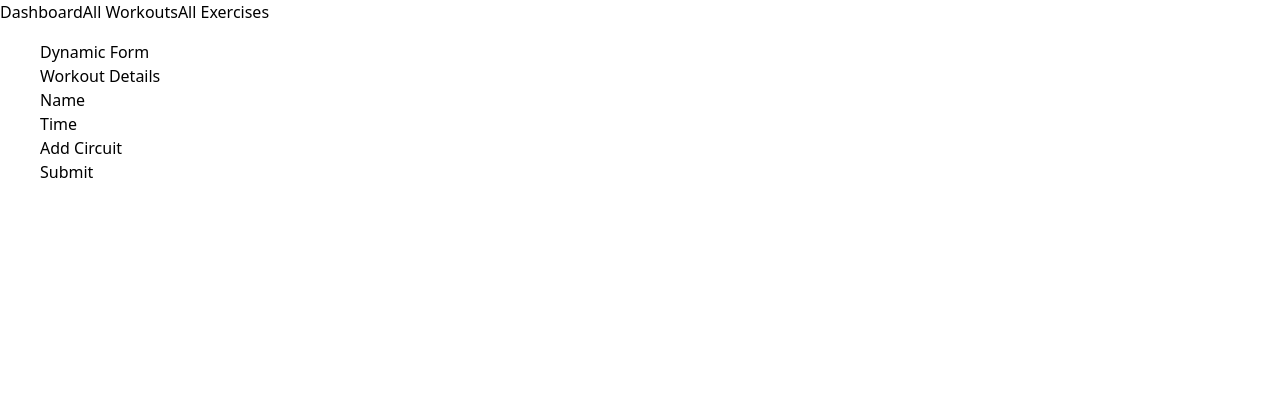
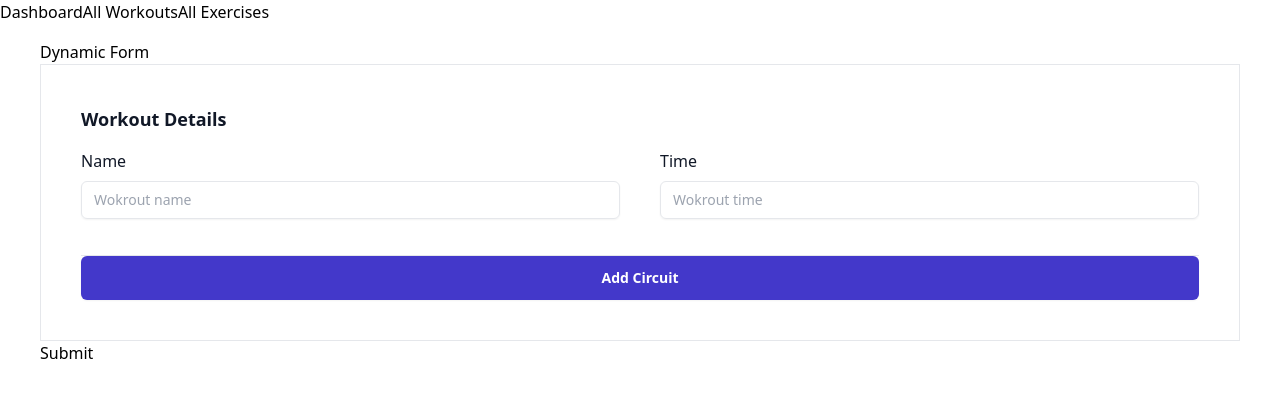
Before and after one commit to irynahowarth/fitness-app, a React (Vite) app: page /admin/workouts/edit/1 in a window 1280 px wide. Shown: the top 398 px of the page. Built offline with nearby package versions, Linux system fonts and the light colour scheme; what miragejs would draw is missing.

Commit message:
[style]WorkoutEdit: add styles

```diff
--- a/src/Pages/Admin/WorkoutEdit.jsx
+++ b/src/Pages/Admin/WorkoutEdit.jsx
@@ -32,32 +32,46 @@ export default function WorkoutEdit() {
     <div className="App">
       <h1>Dynamic Form</h1>
       <form>
-        <section>
-          <h3>Workout Details</h3>
-          <div>
-            <label htmlFor="workout-name">Name</label>
+        <section className="border p-10 flex flex-col">
+          <div className="border-b pb-5">
+            <h2 className="text-lg font-semibold leading-7 text-gray-900 mb-4">
+              Workout Details
+            </h2>
+            <div className="flex flex-col md:flex-row mb-4 gap-x-10 gap-y-6">
+              <div className="flex flex-col flex-1 ">
+                <label
+                  htmlFor="workout-name"
+                  className="block text-md font-medium leading-6 text-gray-900 mb-2"
+                >
+                  Name
+                </label>
                 <input
                   name="workout-name"
                   id="workout-name"
                   value={workout.name}
                   onChange={handleWorkoutChange}
+                  className="block flex-1 border rounded-md shadow-sm  bg-transparent py-1.5 px-3 text-gray-900 placeholder:text-gray-400 focus:ring-0 sm:text-sm sm:leading-6"
+                  placeholder="Wokrout name"
                 />
               </div>
-          <div>
-            <label htmlFor="workout-time">Time</label>
+              <div className="flex flex-col flex-1">
+                <label
+                  htmlFor="workout-time"
+                  className="block text-md font-medium leading-6 text-gray-900 mb-2"
+                >
+                  Time
+                </label>
                 <input
                   name="workout-time"
                   id="workout-time"
                   value={workout.time}
                   onChange={handleWorkoutChange}
+                  className="block flex-1 border rounded-md shadow-sm  bg-transparent py-1.5 px-3 text-gray-900 placeholder:text-gray-400 focus:ring-0 sm:text-sm sm:leading-6"
+                  placeholder="Wokrout time"
                 />
               </div>
-          <input
-            type="button"
-            value="Add Circuit"
-            onClick={() => addCircuit()}
-          />
-        </section>
+            </div>
+          </div>
           {circuit.map((val, idx) => {
             return (
               <CircuitInputs
@@ -69,7 +83,13 @@ export default function WorkoutEdit() {
               />
             );
           })}
-
+          <input
+            type="button"
+            value="Add Circuit"
+            onClick={() => addCircuit()}
+            className="rounded-md bg-indigo-700 px-6 py-3 text-sm font-semibold text-white shadow-sm "
+          />
+        </section>
         <input type="submit" value="Submit" />
       </form>
     </div>
```
Lines whose indentation alone changed are shown as unchanged.
